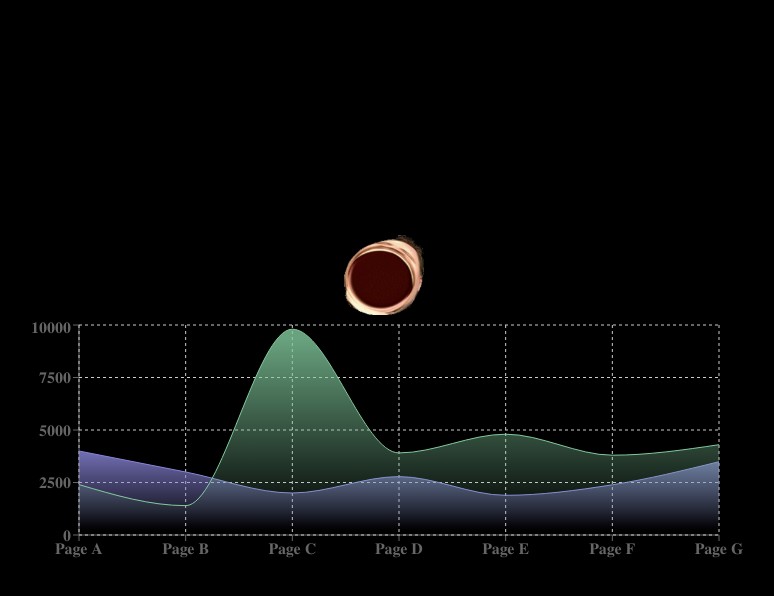
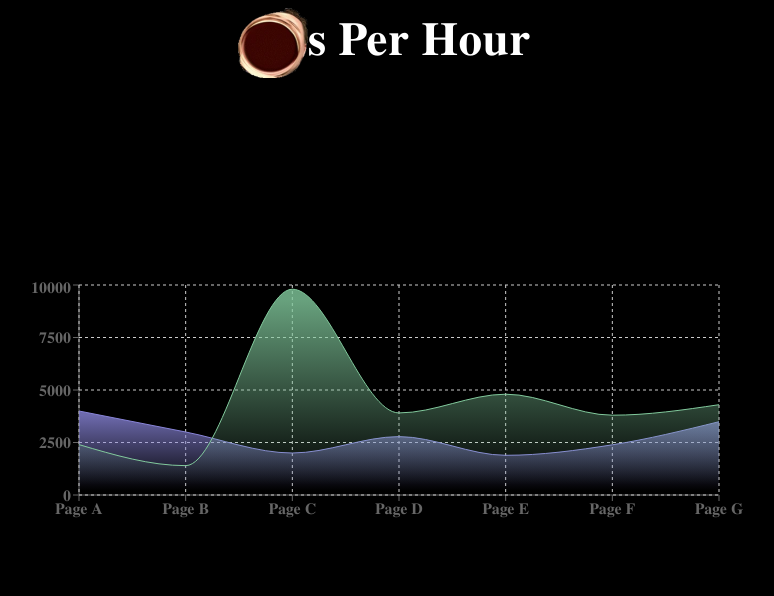
Before and after one commit to Dan-Mizu/POKETRUTH, a Next.js app: page /omegalul in a window 1280 px wide. Shown: the top 596 px of the page, without its empty margins (256-1030 px from the left). Built offline with nearby package versions, Linux system fonts and the light colour scheme.

Commit message:
proper inline image and header

```diff
--- a/src/pages/omegalul.tsx
+++ b/src/pages/omegalul.tsx
@@ -18,8 +18,10 @@ export default function HomePage() {
       <main>
         <section className='bg-black'>
           <div className='layout relative flex min-h-screen flex-col items-center justify-center py-12 text-center'>
-            <Image src={omegalul} alt='omegalul' width={80} />
-
+            <header className='absolute top-2 flex items-center justify-center'>
+              <Image src={omegalul} alt='omegalul' width={70} />
+              <p className='text-5xl text-white'>s Per Hour</p>
+            </header>
             <BarChart />
             <footer className='absolute bottom-2 text-gray-700'></footer>
           </div>
```
